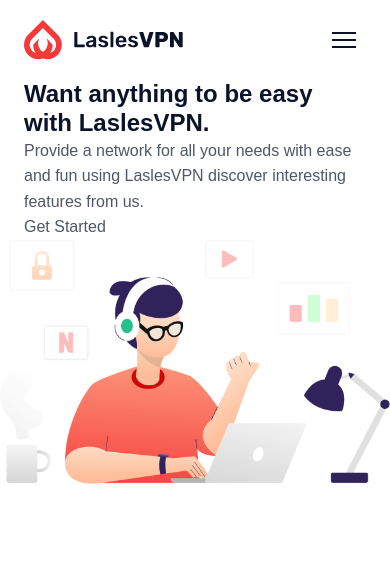
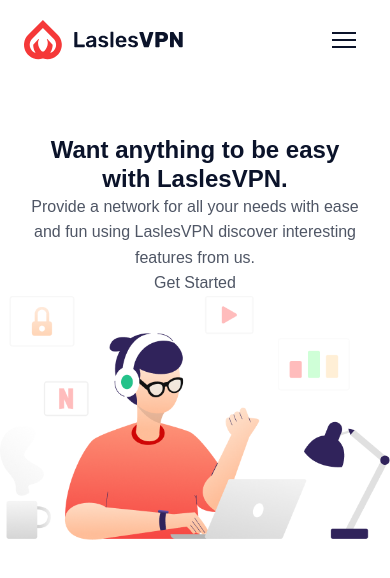
Before and after one commit to emilypnascimento/laslesvpn, a React (Vite) app: page / in a window 390 px wide. Shown: the top 578 px of the page. Built offline with nearby package versions, Linux system fonts and the light colour scheme.

Commit message:
style: add hero layout and responsive grid

```diff
--- /dev/null
+++ b/src/components/Hero/Hero.scss
@@ -0,0 +1,21 @@
+@use '../../styles/mixins' as *;
+
+.hero {
+  padding: 96px 0;
+
+  @include mobile {
+    padding: 56px 0;
+  }
+
+  &__inner {
+    display: grid;
+    grid-template-columns: 1fr 1fr;
+    align-items: center;
+    gap: 48px;
+
+    @include tablet {
+      grid-template-columns: 1fr;
+      text-align: center;
+    }
+  }
+}
--- a/src/components/Hero/Hero.tsx
+++ b/src/components/Hero/Hero.tsx
@@ -1,4 +1,5 @@
 import heroImage from '../../assets/images/Hero.png';
+import './Hero.scss';
 
 export default function Hero() {
     return (
```
